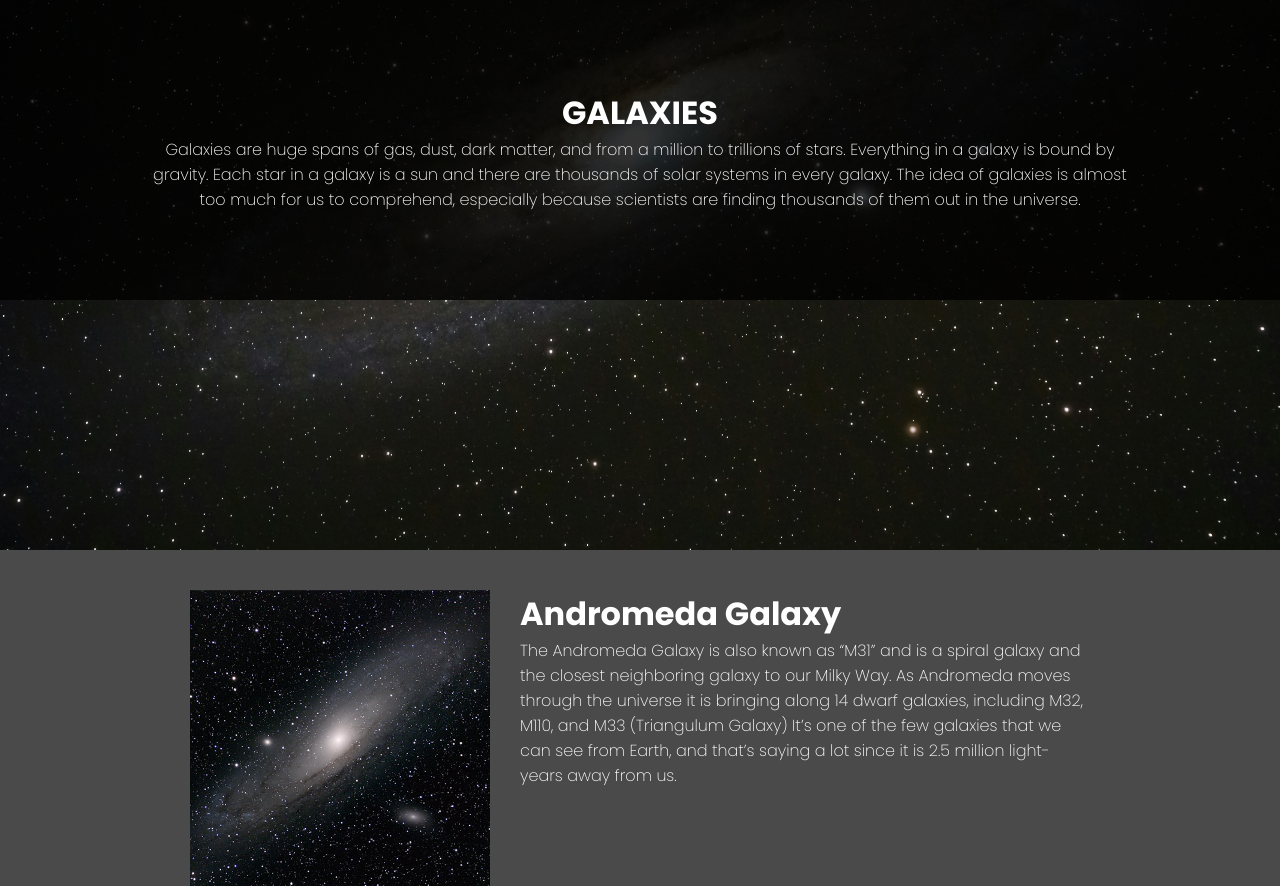
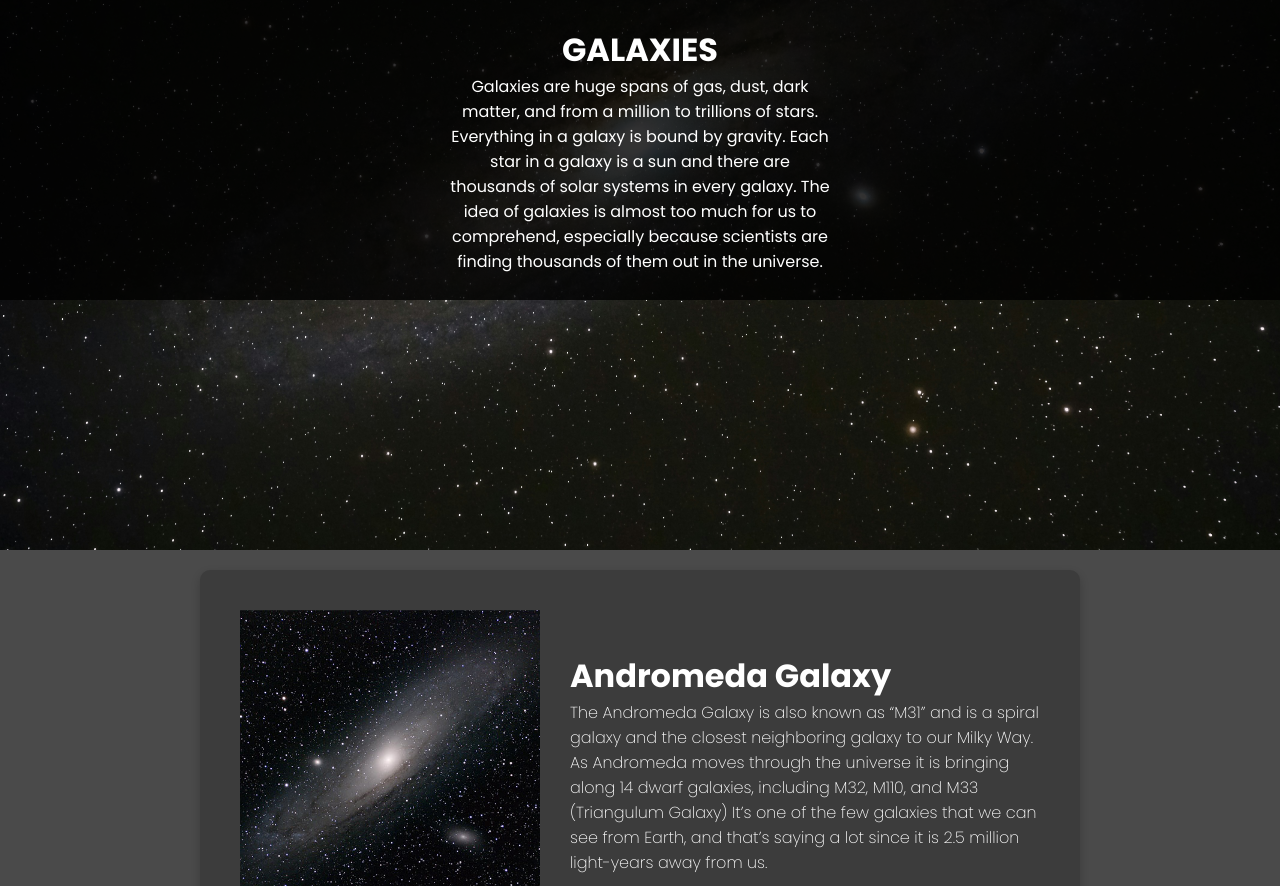
Before and after one commit to Nnoizar/Planet_Prosjekt, a plain HTML site: page index.html in a window 1280 px wide. Shown: the part 1914-2800 px from the top of the page. Drawn offline with Linux system fonts and the light colour scheme.

Commit message:
Uppdated galaxi section

```diff
--- a/alex_style.css
+++ b/alex_style.css
@@ -88,23 +88,32 @@ body {
     align-content: center;
     text-align: center;
     height: 300px;
-    padding: 0 140px 0 140px;
+    padding: 0 450px 0 450px;
+}
+
+
+.galaxiinfo {
+    display: flex;
+    justify-content: center;
+    align-items: center;
+    height: 100%;
+    width: 100%;
+    flex-direction: column;
+    background-color: rgb(74, 74, 74);
+    padding-top: 20px;
     font-weight: 200;
 }
 
-.galaxiinfo {
-    /*container som rommer alle galaxi containerene*/
-    background-color: rgb(74, 74, 74);
-    font-weight: 200;
-}
+.galaxitype {
+    display: flex;
+    align-items: center;
+    max-width: 800px;
+    padding: 40px;
+    margin-bottom: 20px;
+    background: rgb(60, 60, 60);
+    border-radius: 10px;
+    box-shadow: 0px 4px 10px rgba(0, 0, 0, 0.2);
 
-/*ved å sette fast vidde på containeren og og sette auto margins så midstilelr vi containeren inni containeren*/
-.galaxitype {
-    padding-top: 40px;
-    display: flex;
-    width: 900px;
-    margin-right: auto;
-    margin-left: auto;
 }
 
 .infosection {
```
